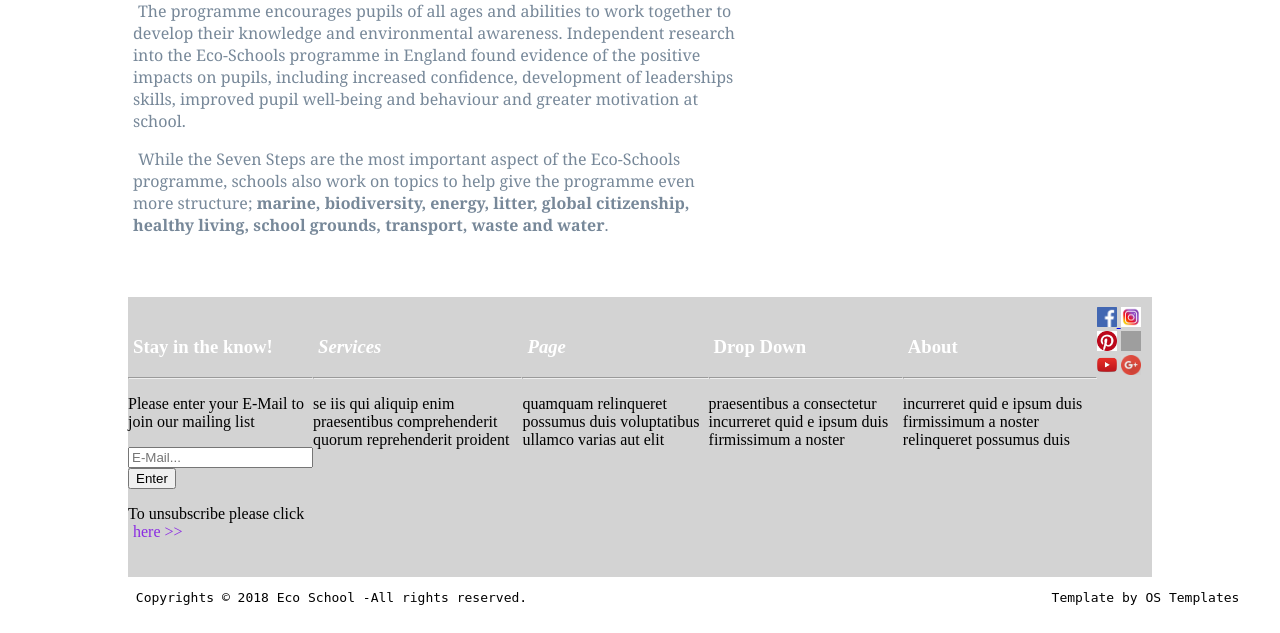
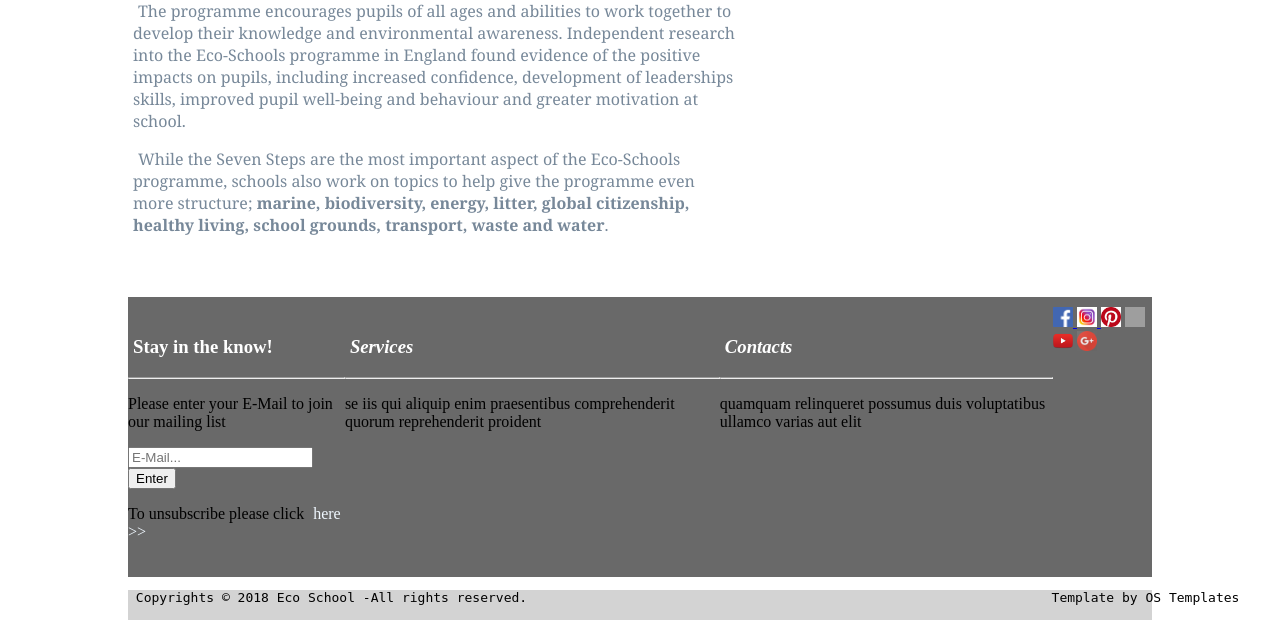
Before and after one commit to edonb99/INT18_19_Gr32, a PHP site: page / in a window 1280 px wide. Shown: the part 1016-1649 px from the top of the page. Run offline with PHP 8.4, Linux system fonts and the light colour scheme; grey boxes are pictures that could not be loaded.

Commit message:
ngjyrat neper backgrounde te ndryshme

```diff
--- a/Index.html
+++ b/Index.html
@@ -235,14 +235,14 @@
 
         <div class="details">
 
-        <h3 style="folat: center"><a href="#"><i>Page</i></a></h3> <hr>
+        <h3 style="folat: center"><a href="#"><i>Contacts</i></a></h3> <hr>
         <p>quamquam relinqueret possumus duis voluptatibus ullamco varias aut elit</p>
 
         </div>
 
 
 
-        <div class="details">
+        <!--<div class="details">
 
         <h3 style="float: center"><a href="#">Drop Down</a></h3> <hr>
         <p>praesentibus a consectetur incurreret quid e ipsum duis firmissimum a noster</p>
@@ -256,7 +256,7 @@
         <h3 style="float: center"><a href="#">About</a></h3><hr>
         <p>incurreret quid e ipsum duis firmissimum a noster relinqueret possumus duis</p>
 
-        </div>
+        </div>-->
 
 
 
@@ -270,7 +270,6 @@
         		<a href="#" target="blank" title="Twitter"><img src="Images/twitter.png" alt="Twitter" style="width: 20px; height: 20px;"></a>
         		<a href="#" target="blank" title="Youtube"><img src="Images/youtube.png" alt="Youtube" style="width: 20px; height: 20px;"></a>
         	    <a href="#" target="blank" title="Google+";><img src="Images/google-plus.png" alt="Google+" style="width: 20px; height: 20px;"></a>
-
 
         </div>
 
--- a/index.css
+++ b/index.css
@@ -3,7 +3,7 @@
   width: 100%;
   height: auto;
   margin: auto;
-  background-color: lightgray;
+  background-color: dimgray;
   padding: 10px 0px;
   display: flex;
   font-color: white;
@@ -21,7 +21,7 @@
 
 .details  a:visited {
     text-decoration: none;
-    color: blueviolet;
+    color: aliceblue;
 
 }
 
@@ -36,6 +36,12 @@
 }
 
 /* */
+
+.template {
+    background: lightgrey;
+    padding: inherit;
+}
+
 
 
 .footer-social-icons {
```
